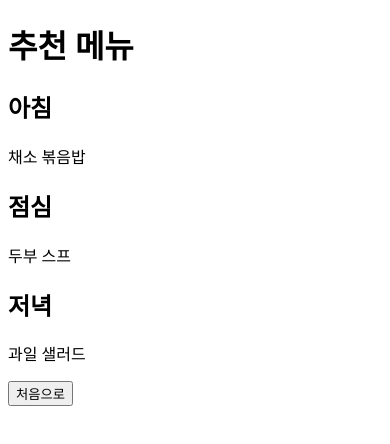
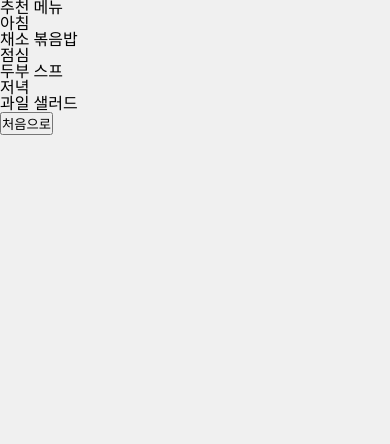
Before and after one commit to gringrape/vegan-app, a React (Vite) app: page /recipe in a window 390 px wide. Shown: the top 444 px of the page. Built offline with nearby package versions, Linux system fonts and the light colour scheme.

Commit message:
모바일 최적의 화면 크기 설정
Styled-components 의 global style 을 이용해서 모바일 기기에 맞춰
화면너비가 표시되도록 함.

```diff
--- a/index.html
+++ b/index.html
@@ -2,6 +2,8 @@
 <html lang="en">
   <head>
     <meta charset="utf-8" />
+    <meta name="viewport" content="width=device-width, initial-scale=1" />
+    <link rel="stylesheet" href="https://cdn.jsdelivr.net/npm/reset-css@5.0.2/reset.min.css" />
     <title>Vegan App</title>
   </head>
   <body>
--- a/package.json
+++ b/package.json
@@ -13,7 +13,8 @@
     "eslint-plugin-react-hooks": "^5.2.0",
     "react": "^19.1.0",
     "react-dom": "^19.1.0",
-    "react-router": "^7.5.3"
+    "react-router": "^7.5.3",
+    "styled-components": "^6.1.17"
   },
   "browserslist": {
     "production": [
--- a/src/App.js
+++ b/src/App.js
@@ -1,27 +1,12 @@
-import { Route, BrowserRouter as Router, Routes } from 'react-router';
+import AppRouter from './AppRouter';
 
-import BirthyearPage from './pages/BirthyearPage';
-import DietTypePage from './pages/DietTypePage';
-import ExcludeIngredientsPage from './pages/ExcludeIngredientsPage';
-import GenderPage from './pages/GenderPage';
-import NicknamePage from './pages/NicknamePage';
-import RecipePage from './pages/RecipePage';
-import StartPage from './pages/StartPage';
+import GlobalStyle from './GlobalStyle';
 
-function App() {
+export default function App() {
   return (
-    <Router>
-      <Routes>
-        <Route path="/" element={<StartPage />} />
-        <Route path="/nickname" element={<NicknamePage />} />
-        <Route path="/userinfo/gender" element={<GenderPage />} />
-        <Route path="/userinfo/birthyear" element={<BirthyearPage />} />
-        <Route path="/diet-type" element={<DietTypePage />} />
-        <Route path="/exclude-ingredients" element={<ExcludeIngredientsPage />} />
-        <Route path="/recipe" element={<RecipePage />} />
-      </Routes>
-    </Router>
+    <div>
+      <GlobalStyle />
+      <AppRouter />
+    </div>
   );
 }
-
-export default App;
--- /dev/null
+++ b/src/AppRouter.js
@@ -0,0 +1,27 @@
+import { Route, BrowserRouter as Router, Routes } from 'react-router';
+
+import BirthyearPage from './pages/BirthyearPage';
+import DietTypePage from './pages/DietTypePage';
+import ExcludeIngredientsPage from './pages/ExcludeIngredientsPage';
+import GenderPage from './pages/GenderPage';
+import NicknamePage from './pages/NicknamePage';
+import RecipePage from './pages/RecipePage';
+import StartPage from './pages/StartPage';
+
+function AppRouter() {
+  return (
+    <Router>
+      <Routes>
+        <Route path="/" element={<StartPage />} />
+        <Route path="/nickname" element={<NicknamePage />} />
+        <Route path="/userinfo/gender" element={<GenderPage />} />
+        <Route path="/userinfo/birthyear" element={<BirthyearPage />} />
+        <Route path="/diet-type" element={<DietTypePage />} />
+        <Route path="/exclude-ingredients" element={<ExcludeIngredientsPage />} />
+        <Route path="/recipe" element={<RecipePage />} />
+      </Routes>
+    </Router>
+  );
+}
+
+export default AppRouter;
--- /dev/null
+++ b/src/GlobalStyle.js
@@ -0,0 +1,26 @@
+import { createGlobalStyle } from 'styled-components';
+
+const GlobalStyle = createGlobalStyle`
+  * {
+    margin: 0;
+    padding: 0;
+    box-sizing: border-box;
+  }
+
+  html, body, #root {
+    max-width: 600px;
+    width: 100%;
+    margin: 0 auto;
+    min-height: 100vh;
+    background-color: #f0f0f0;
+    -webkit-text-size-adjust: 100%;
+    -webkit-tap-highlight-color: transparent;
+  }
+
+  button, a {
+    cursor: pointer;
+    -webkit-tap-highlight-color: transparent;
+  }
+`;
+
+export default GlobalStyle;
```
Also changed, not shown: 1 other file (tests, documents, lock files or other folders).
